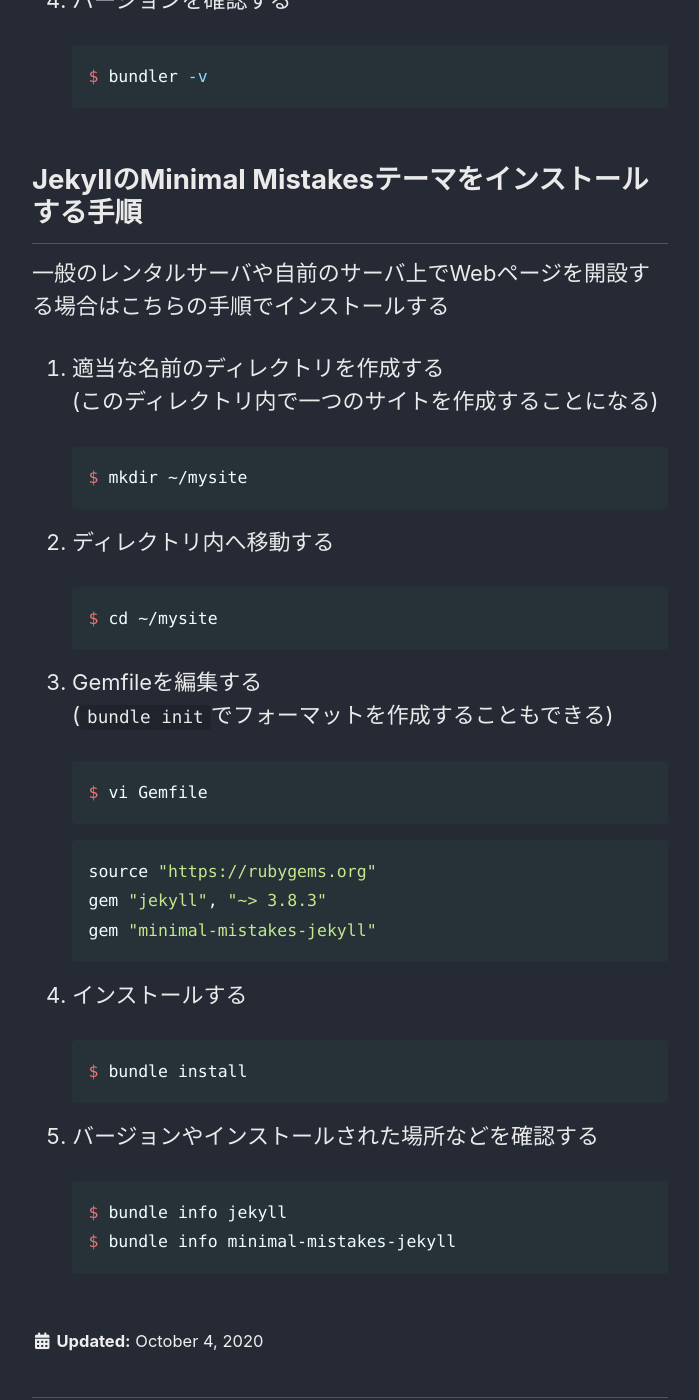
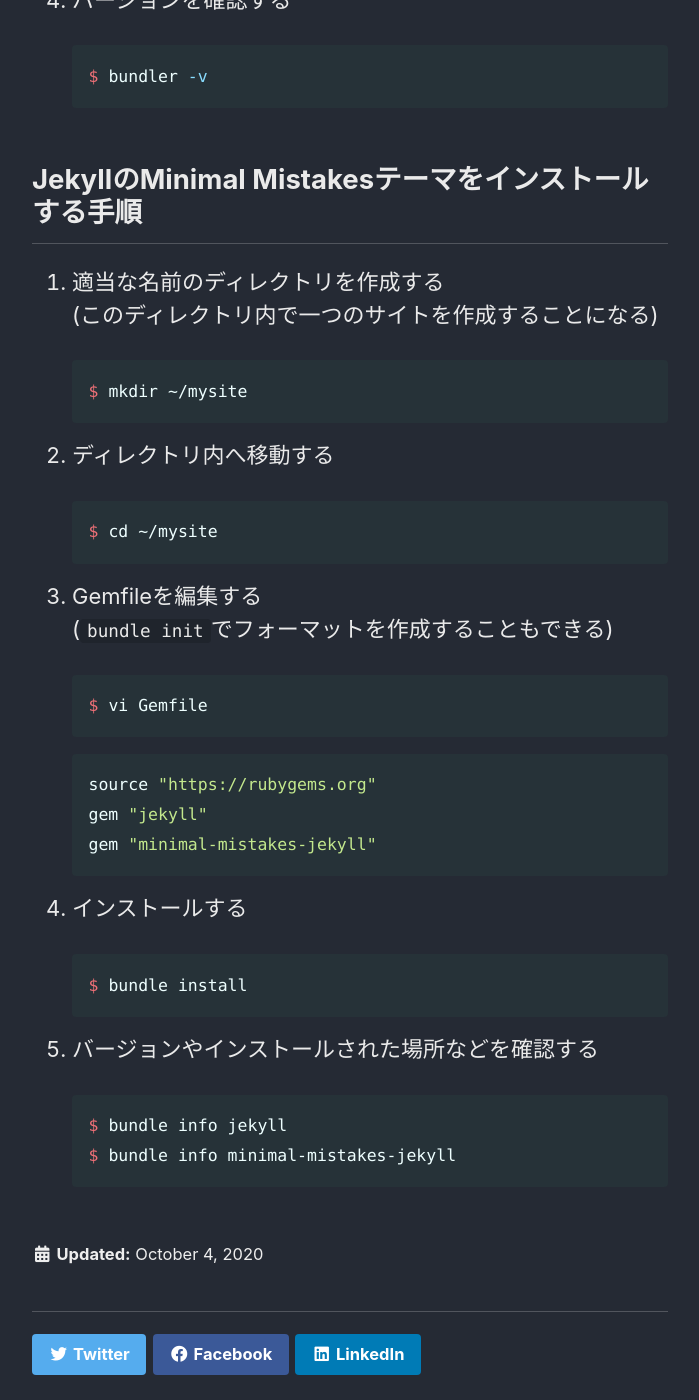
Before and after one commit to sammaya164/sammaya164.github.io, a Jekyll site: the page built from _posts/2020-10-04-mmistakes.md, in a window 1280 px wide and 1400 px high, scrolled down 1761 px. Shown: the whole window, without its empty margins (290-989 px from the left). Built offline with Jekyll 4.4.1, drawn with Linux system fonts in a browser that asks for light colours; cached includes are drawn as plain includes.

Commit message:
Update 2020-10-04-mmistakes.md

````diff
--- a/_posts/2020-10-04-mmistakes.md
+++ b/_posts/2020-10-04-mmistakes.md
@@ -45,8 +45,6 @@
 
 ## JekyllのMinimal Mistakesテーマをインストールする手順
 
-一般のレンタルサーバや自前のサーバ上でWebページを開設する場合はこちらの手順でインストールする
-
 1. 適当な名前のディレクトリを作成する
    (このディレクトリ内で一つのサイトを作成することになる)
 
@@ -67,7 +65,7 @@
 
     ```ruby
 source "https://rubygems.org"
-gem "jekyll", "~> 3.8.3"
+gem "jekyll"
 gem "minimal-mistakes-jekyll"
     ```
 1. インストールする
````
